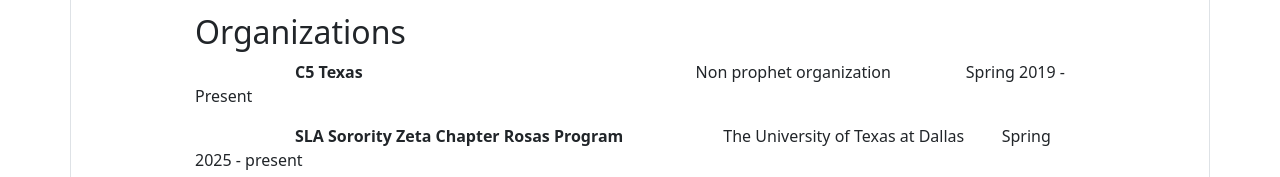
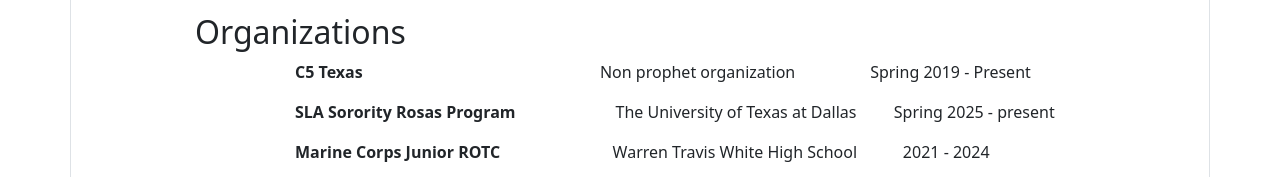
Before and after one commit to LeylaBird/Resume, a plain HTML site: page index.html in a window 1280 px wide. Shown: the part 760-937 px from the top of the page. Drawn offline with nearby package versions, Linux system fonts and the light colour scheme.

Commit message:
Update index.html

```diff
--- a/index.html
+++ b/index.html
@@ -78,9 +78,9 @@
 </ul>
 
 <h2>Organizations</h2>
-<p><b>C5 Texas</b>&nbsp;&nbsp;&nbsp;&nbsp;&nbsp;&nbsp;&nbsp;&nbsp;&nbsp;&nbsp;&nbsp;&nbsp;&nbsp;&nbsp;&nbsp;&nbsp;&nbsp;&nbsp;&nbsp;&nbsp;&nbsp;&nbsp;&nbsp;&nbsp;&nbsp;&nbsp;&nbsp;&nbsp;&nbsp;&nbsp;&nbsp;&nbsp;&nbsp;&nbsp;&nbsp;&nbsp;&nbsp;&nbsp;&nbsp;&nbsp;&nbsp;&nbsp;&nbsp;&nbsp;&nbsp;&nbsp;&nbsp;&nbsp;&nbsp;&nbsp;&nbsp;&nbsp;&nbsp;&nbsp;&nbsp; Non prophet organization &nbsp;&nbsp;&nbsp;&nbsp;&nbsp;&nbsp;&nbsp;&nbsp;&nbsp;&nbsp;&nbsp;&nbsp;&nbsp;&nbsp;&nbsp;&nbsp;&nbsp;Spring 2019 - Present </p>
-<p><b>SLA Sorority Zeta Chapter Rosas Program</b>The University of Texas at Dallas &nbsp;&nbsp;&nbsp;&nbsp;&nbsp;&nbsp;&nbsp; Spring 2025 - present </p>
-<p><b>Marine Corps Junior ROTC</b>&nbsp;&nbsp;&nbsp;&nbsp;&nbsp;&nbsp;&nbsp;&nbsp;&nbsp;&nbsp;&nbsp;&nbsp;&nbsp;&nbsp;&nbsp;&nbsp;&nbsp;&nbsp;&nbsp;&nbsp;&nbsp;&nbsp;&nbsp;&nbsp;&nbsp;&nbsp;&nbsp;Warren Travis White High School &nbsp;&nbsp;&nbsp;&nbsp;&nbsp;&nbsp;&nbsp;&nbsp;&nbsp;&nbsp;2021 - 2024</p>
+<p><b>C5 Texas</b>&nbsp;&nbsp;&nbsp;&nbsp;&nbsp;&nbsp;&nbsp;&nbsp;&nbsp;&nbsp;&nbsp;&nbsp;&nbsp;&nbsp;&nbsp;&nbsp;&nbsp;&nbsp;&nbsp;&nbsp;&nbsp;&nbsp;&nbsp;&nbsp;&nbsp;&nbsp;&nbsp;&nbsp;&nbsp;&nbsp;&nbsp;&nbsp; Non prophet organization &nbsp;&nbsp;&nbsp;&nbsp;&nbsp;&nbsp;&nbsp;&nbsp;&nbsp;&nbsp;&nbsp;&nbsp;&nbsp;&nbsp;&nbsp;&nbsp;&nbsp;Spring 2019 - Present </p>
+<p><b>SLA Sorority Rosas Program</b>The University of Texas at Dallas &nbsp;&nbsp;&nbsp;&nbsp;&nbsp;&nbsp;&nbsp; Spring 2025 - present </p>
+<p><b>Marine Corps Junior ROTC</b>&nbsp;&nbsp;&nbsp;Warren Travis White High School &nbsp;&nbsp;&nbsp;&nbsp;&nbsp;&nbsp;&nbsp;&nbsp;&nbsp;&nbsp;2021 - 2024</p>
 <ul>
   <li>Served as the Battalion Operations Officer responsible for all training and managing the program's extensive annual training plan.</li>
   <li>Served as the Battalion Logistics Officer responsible for over $150,000 worth of supplies and equipment for the program.</li>
```
